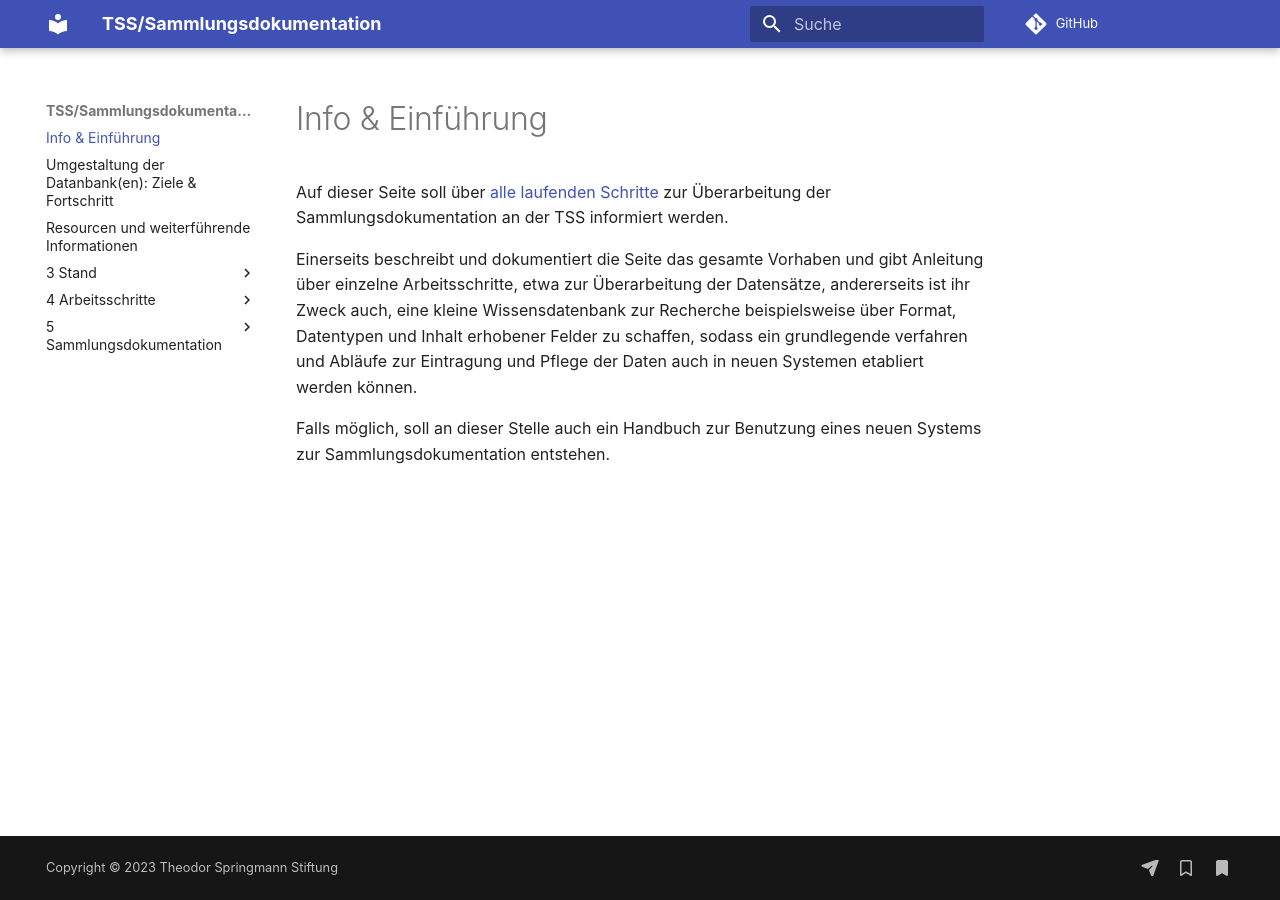
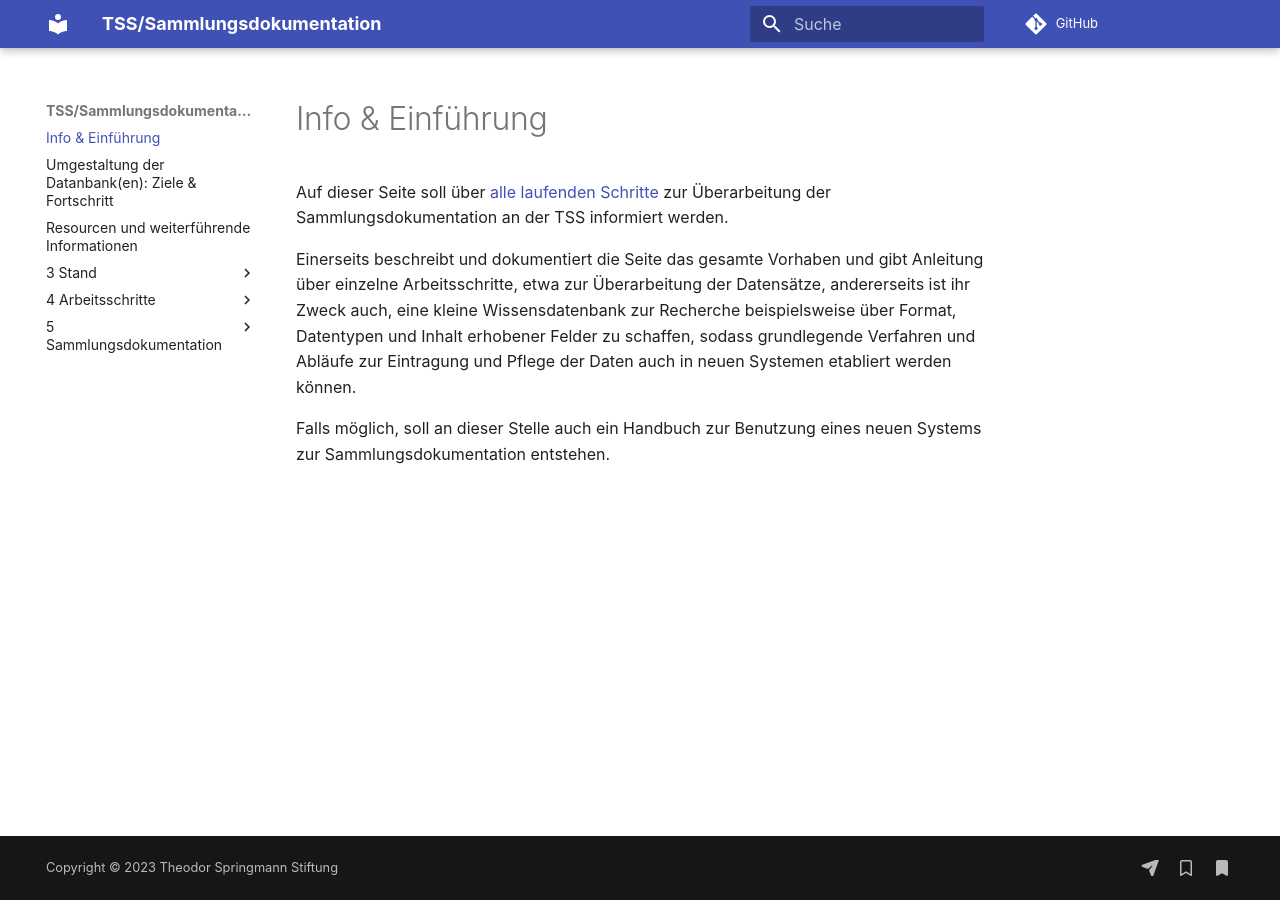
Before and after one commit to Theodor-Springmann-Stiftung/dok, an MkDocs documentation site: the page built from src_docs/index.md, in a window 1280 px wide. Built offline with MkDocs 1.6.1 and Material for MkDocs 9.7.7, drawn with Linux system fonts in a browser that asks for light colours; some web fonts are replaced; comment, search, counter and statistics services are not loaded.

```diff
--- a/src_docs/index.md
+++ b/src_docs/index.md
@@ -1,6 +1,6 @@
 # Info & Einführung
 Auf dieser Seite soll über [alle laufenden Schritte](2_Umgestaltung.md) zur Überarbeitung der Sammlungsdokumentation an der TSS informiert werden.
 
-Einerseits beschreibt und dokumentiert die Seite das gesamte Vorhaben und gibt Anleitung über einzelne Arbeitsschritte, etwa zur Überarbeitung der Datensätze, andererseits ist ihr Zweck auch, eine kleine Wissensdatenbank zur Recherche beispielsweise über Format, Datentypen und Inhalt erhobener Felder zu schaffen, sodass ein grundlegende verfahren und Abläufe zur Eintragung und Pflege der Daten auch in neuen Systemen etabliert werden können.
+Einerseits beschreibt und dokumentiert die Seite das gesamte Vorhaben und gibt Anleitung über einzelne Arbeitsschritte, etwa zur Überarbeitung der Datensätze, andererseits ist ihr Zweck auch, eine kleine Wissensdatenbank zur Recherche beispielsweise über Format, Datentypen und Inhalt erhobener Felder zu schaffen, sodass grundlegende Verfahren und Abläufe zur Eintragung und Pflege der Daten auch in neuen Systemen etabliert werden können.
 
 Falls möglich, soll an dieser Stelle auch ein Handbuch zur Benutzung eines neuen Systems zur Sammlungsdokumentation entstehen.
```
Also changed, not shown: README.md (+3 -1 lines).
